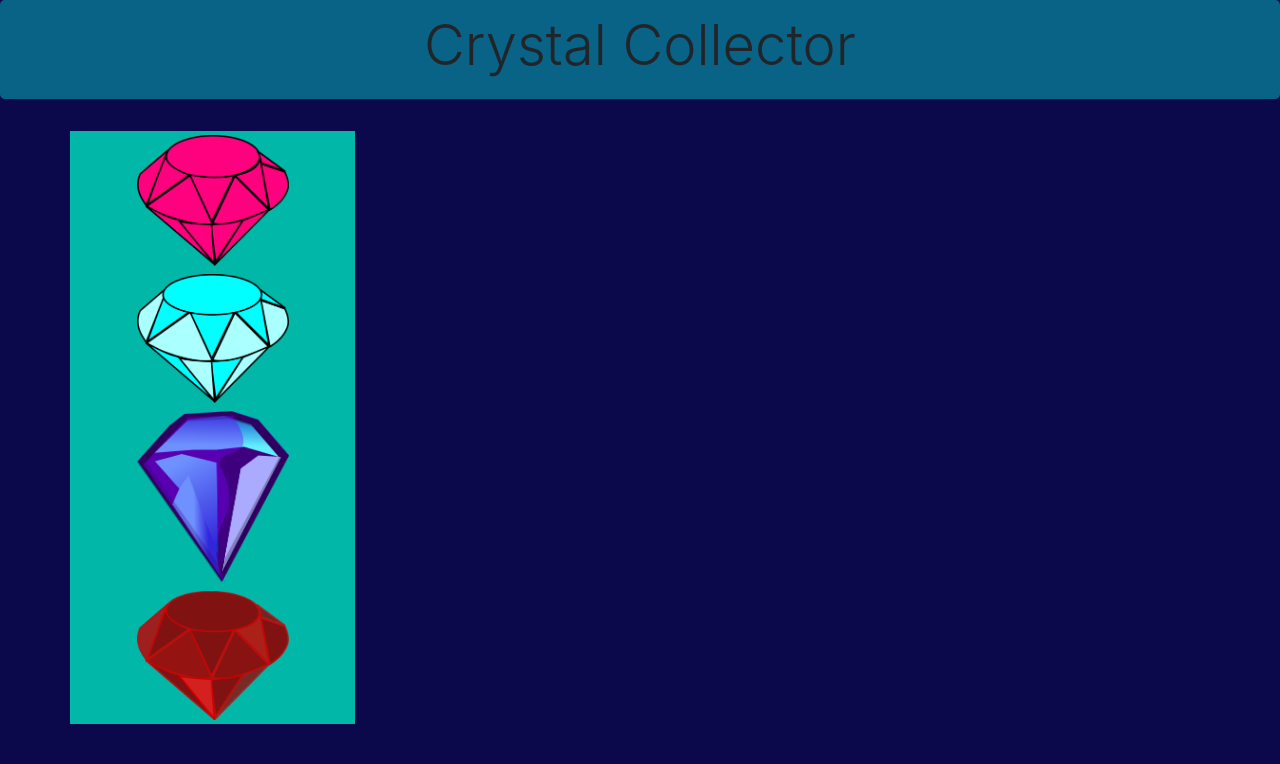
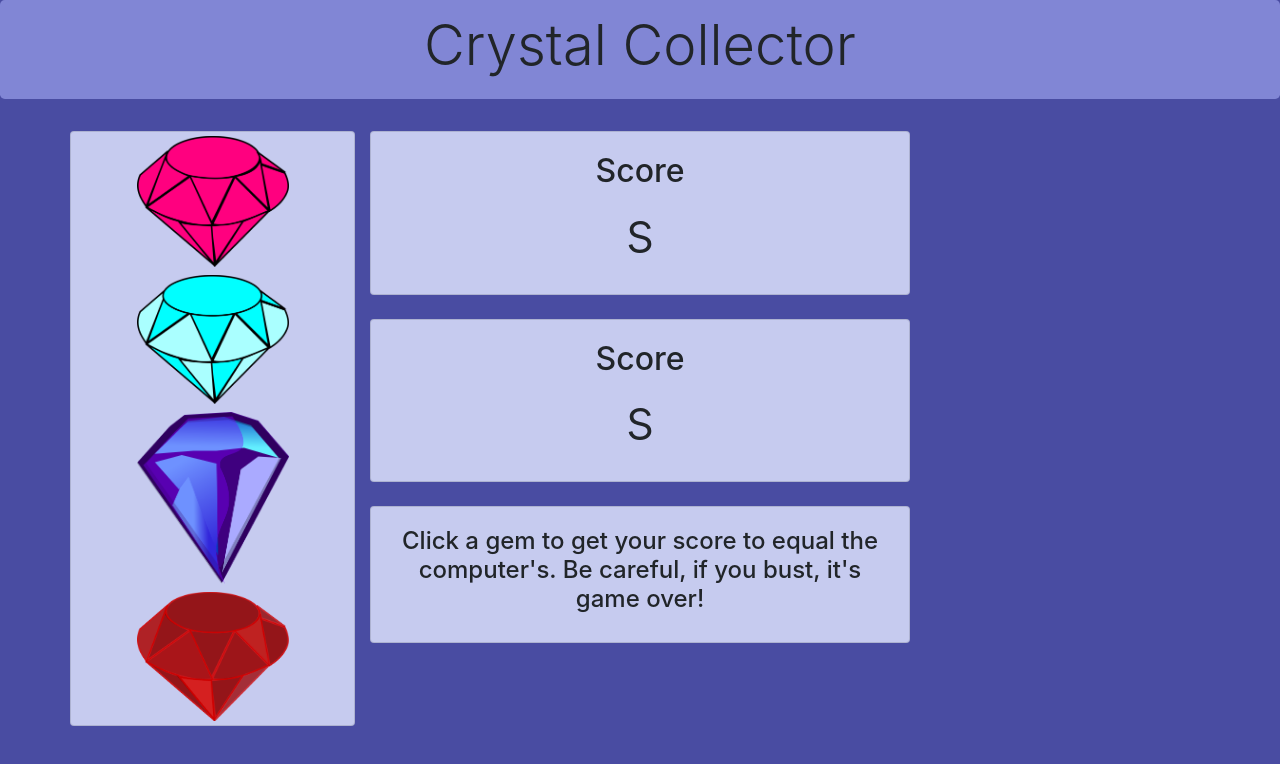
Before and after one commit to dcoco1890/unit-4-game, a plain HTML site: page index.html in a window 1280 px wide. Drawn offline with nearby package versions, Linux system fonts and the light colour scheme.

Commit message:
getting content on page, started a little JS

```diff
--- a/assets/css/style.css
+++ b/assets/css/style.css
@@ -4,13 +4,18 @@ img {
 }
 
 body {
-    background-color: #0c084c;
+    background-color: #494ca2;
 }
 
 .jumbotron {
-    background-color: #096386;
+    background-color: #8186d5;
 }
 
 .circle {
-    background-color: #00b7a8;
+
+    background-color: #c6cbef;
 }
+
+#card {
+    background-color: #c6cbef;
+}
--- a/assets/javascript/game.js
+++ b/assets/javascript/game.js
@@ -0,0 +1,13 @@
+var wins = 0;
+var losses = 0;
+var crystalFirst = {
+   value: function(){
+
+   }
+}
+
+function getValue(){
+    var x = Math.floor(Math.random() * 120) + 19;
+    console.log(x);
+}
+getValue();
--- a/index.html
+++ b/index.html
@@ -4,7 +4,7 @@
     <meta charset="UTF-8">
     <title>Crystal Collector</title>
     <script src="https://cdnjs.cloudflare.com/ajax/libs/jquery/3.2.1/jquery.min.js"></script>
-    <link rel="stylesheet" href="https://maxcdn.bootstrapcdn.com/bootstrap/4.0.0/css/bootstrap.min.css">
+    <link rel="stylesheet" href="https://stackpath.bootstrapcdn.com/bootstrap/4.3.1/css/bootstrap.min.css" integrity="sha384-ggOyR0iXCbMQv3Xipma34MD+dH/1fQ784/j6cY/iJTQUOhcWr7x9JvoRxT2MZw1T" crossorigin="anonymous">
     <link rel="stylesheet" type="text/css" href="../unit-4-game/assets/css/style.css">
 </head>
 <body>
@@ -13,23 +13,55 @@
         <h1 class="text-center py-1 display-4">Crystal Collector</h1>
     </div>
 </header>
-<main class="">
+<main>
     <div class="container">
         <div class="row">
-            <div class="col-md-3 circle text-center">
+            <!--div containing crystals-->
+            <div class="col-md-3 circle text-center card">
                 <div class="img"><img src="../unit-4-game/assets/images/crystal_01.png" class="img-thumbnail bg-transparent border-0"></div>
                 <div class="img"><img src="../unit-4-game/assets/images/crystal_02.png" class="img-thumbnail bg-transparent border-0"></div>
                 <div class="img"><img src="../unit-4-game/assets/images/crystal_03.png" class="img-thumbnail bg-transparent border-0"></div>
                 <div class="img"><img src="../unit-4-game/assets/images/crystal_04.png" class="img-thumbnail bg-transparent border-0"></div>
             </div>
 
+            <!-- div containing user score and score to get -->
+            <div class="col-md-6">
+                <div class="card" id="card">
+                    <div class="card-body">
+                        <div class="text-center">
+                            <h2 id="computer-num">Score</h2>
+                            <h3 class="display-4" id="comp-score">s</h3>
+                        </div>
+                    </div>
+                </div>
+                <br>
+                <div class="card" id="card">
+                        <div class="card-body">
+                            <div class="text-center">
+                                <h2 id="user-num">Score</h2>
+                                <h3 class="display-4" id="user-score">s</h3>
+                            </div>
+                        </div>
+                </div>
+                <br>
+                <div class="card" id="card">
+                        <div class="card-body">
+                            <div class="text-center">
+                                <h4>Click a gem to get your score to equal the computer's. Be careful, if you bust, it's game over!</h4>
+                            </div>
+                        </div>
+                </div>
 
-            <div class="col-md-6"></div>
+
+            </div>
+
+
             <div class="col-md-3"></div>
         </div>
     </div>
 
 </main>
+<script src="../unit-4-game/assets/javascript/game.js"></script>
 </body>
 
 
```
